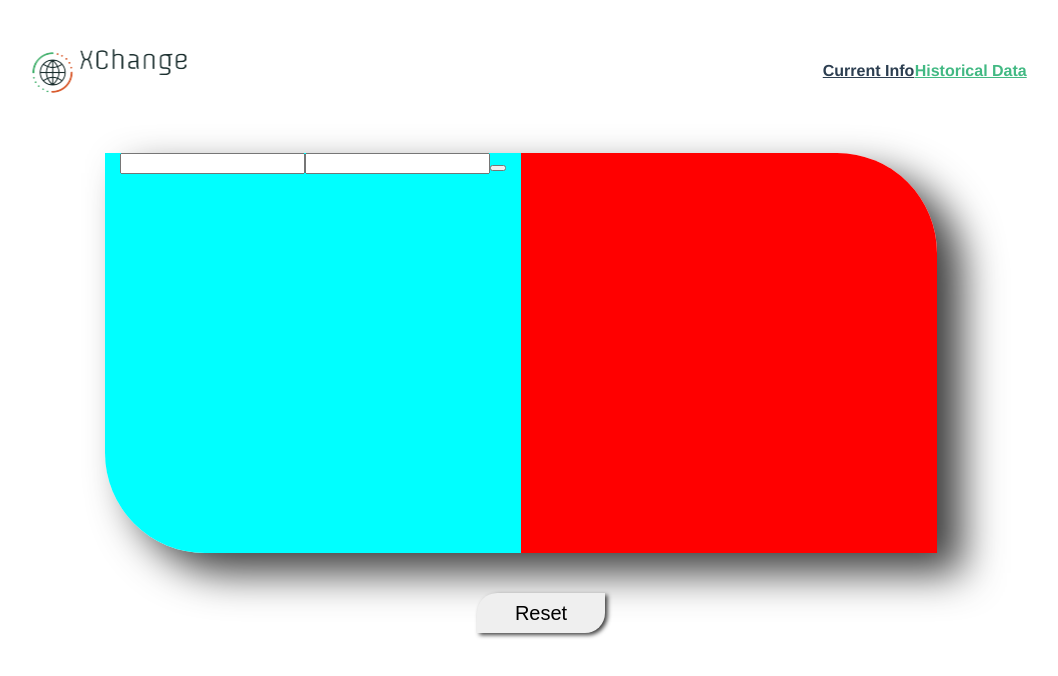
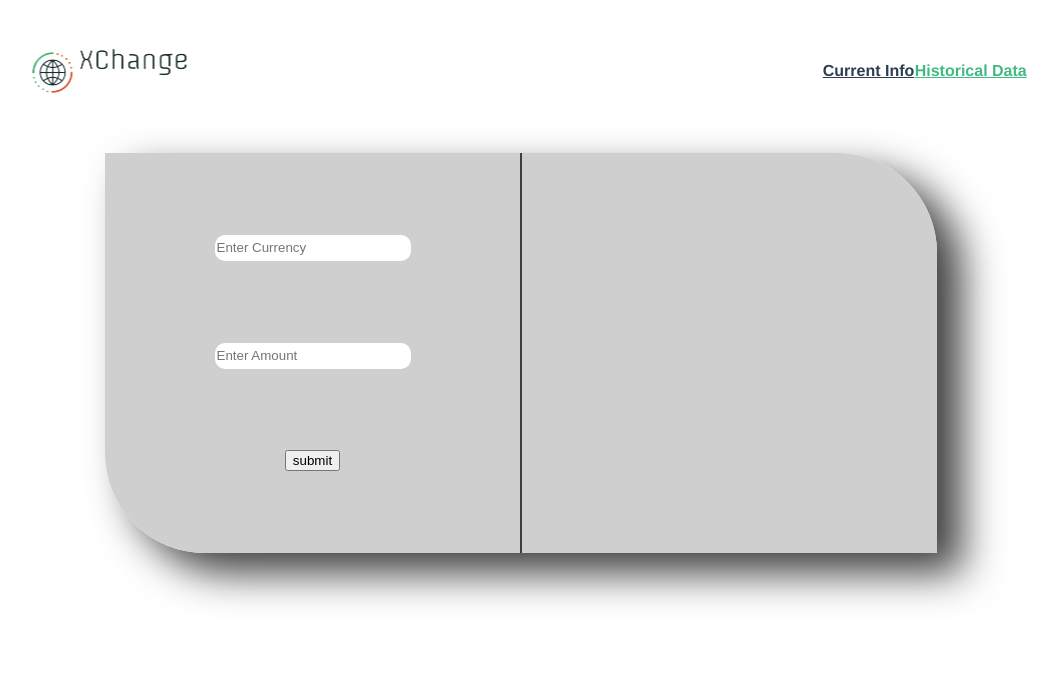
Before and after one commit to staten-island-tech/vue-api-project-frid-wang, a Vue app in the folder xchange/: page /Historical in a window 1280 px wide. Shown: the top 676 px of the page, without its empty margins (127-1185 px from the left). Built offline with nearby package versions, Linux system fonts and the light colour scheme.

Commit message:
11/16/21 End of Class
finished currency console log, worked on css a bit

```diff
--- a/xchange/src/components/HistoricalData.vue
+++ b/xchange/src/components/HistoricalData.vue
@@ -2,16 +2,21 @@
   <div class="main-container">
     <div class="exchange">
       <section class="request">
-        <form>
-          <input v-model="currency" type="text" />
-          <input v-model="amount" type="text" />
-          <button v-on:click="submitTest" type="submit" />
-        </form>
+        <input
+          class="currency-input"
+          v-model="currency"
+          type="text"
+          placeholder="Enter Currency"
+        />
+        <input
+          class="amount-input"
+          v-model="amount"
+          type="text"
+          placeholder="Enter Amount"
+        />
+        <button class="request-submit" v-on:click="submitTest">submit</button>
       </section>
       <section class="response"></section>
-    </div>
-    <div class="reset">
-      <button class="reset-button">Reset</button>
     </div>
   </div>
 </template>
@@ -26,16 +31,12 @@ export default {
   },
   methods: {
     submitTest() {
-      if (this.currency && this.amount) {
-        let currency2 = this.currency;
-        let amount2 = this.amount;
-        this.currency = null;
-        this.amount = null;
-        console.log(currency2);
-        console.log(amount2);
-      } else {
-        console.log("error");
-      }
+      let currency = this.currency;
+      let amount = this.amount;
+      console.log(currency);
+      console.log(amount);
+      this.currency = null;
+      this.amount = null;
     },
   },
 };
@@ -60,32 +61,37 @@ export default {
   margin: 2.5vh;
 }
 
-.reset {
-  width: 10vw;
-  height: 5vh;
-}
-
-.reset-button {
-  width: 10vw;
-  height: 5vh;
-  box-shadow: 2.5px 2px 0.25rem #3f3f3f;
-  border-top-left-radius: 2.5vh;
-  border-bottom-right-radius: 2.5vh;
-  margin: 2.5vh;
-  border: none;
-  font-size: 1.25rem;
-}
-
 .request {
   height: 50vh;
   width: 32.5vw;
-  background-color: aqua;
   border-bottom-left-radius: 12.5vh;
+  background-color: #cfcfcf;
+  border-right: 1.5px solid #3f3f3f;
+  display: flex;
+  flex-direction: column;
+  justify-content: space-evenly;
+  align-items: center;
 }
+
 .response {
   height: 50vh;
   width: 32.5vw;
-  background-color: red;
   border-top-right-radius: 12.5vh;
+  background-color: #cfcfcf;
+  border-left: 1.5px solid #3f3f3f;
+}
+
+.currency-input {
+  width: 15vw;
+  height: 1.5rem;
+  border-radius: 10px;
+  border: none;
+}
+
+.amount-input {
+  width: 15vw;
+  height: 1.5rem;
+  border-radius: 10px;
+  border: none;
 }
 </style>
```
